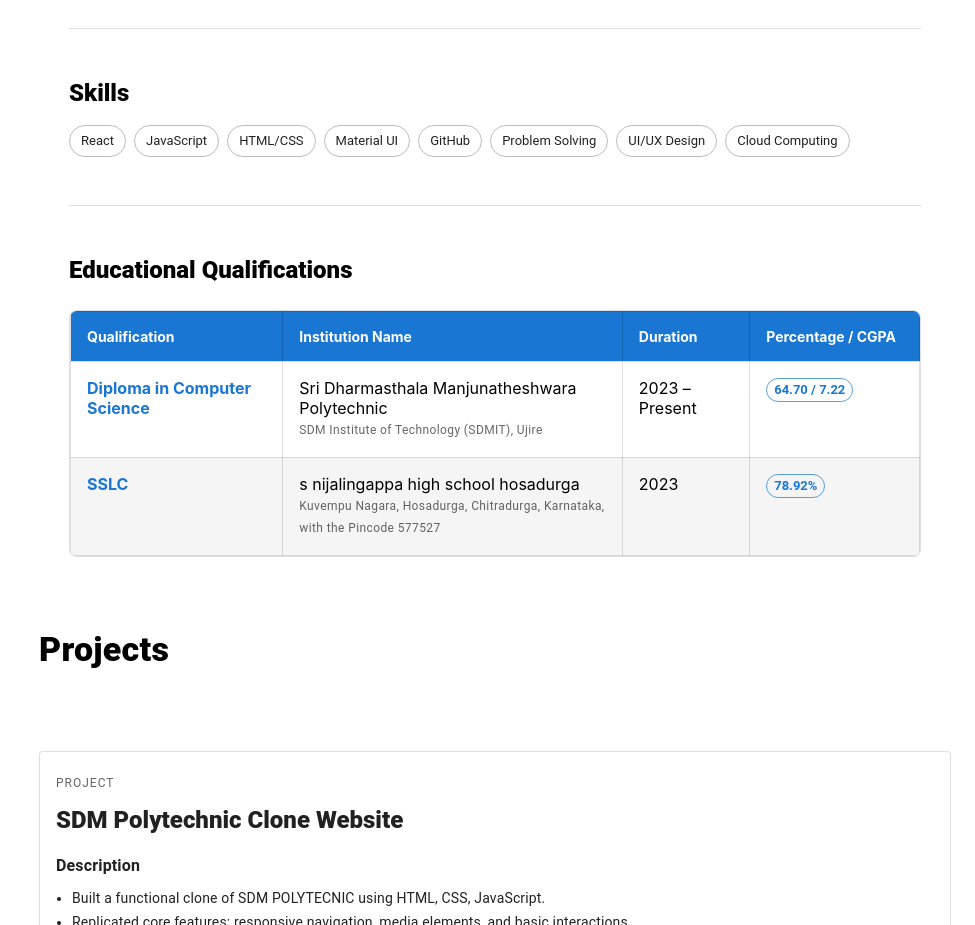
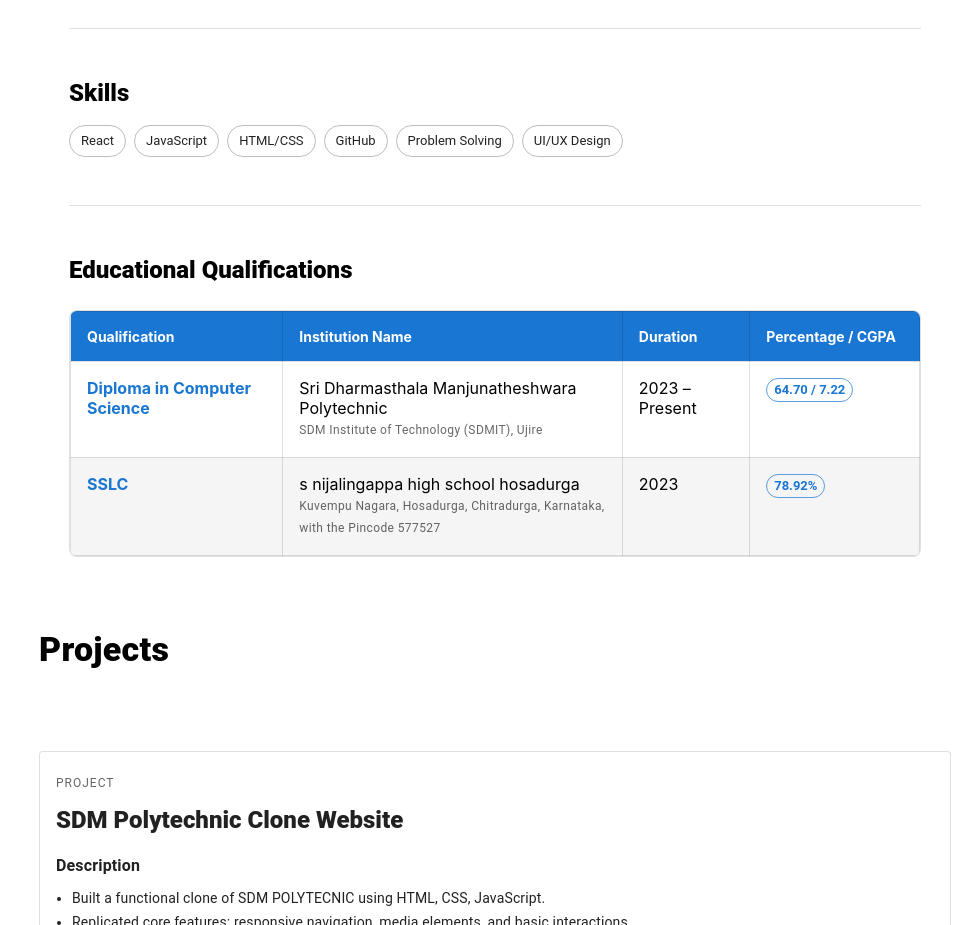
Before and after one commit to harsha497cs/portfolioharsha1, a React (Create React App) app: page / in a window 1280 px wide. Shown: the part 1420-2345 px from the top of the page, without its empty margins (305-1280 px from the left). Built offline with nearby package versions, Linux system fonts and the light colour scheme.

Commit message:
2nd push

```diff
--- a/src/components/about.js
+++ b/src/components/about.js
@@ -20,11 +20,9 @@ Driven by a desire to create meaningful digital experiences, I'm eager to join d
     'React',
     'JavaScript',
     'HTML/CSS',
-    'Material UI',
     'GitHub',
     'Problem Solving',
     'UI/UX Design',
-    'Cloud Computing',
   ],
   onContact,
   onDownloadResume,
```
